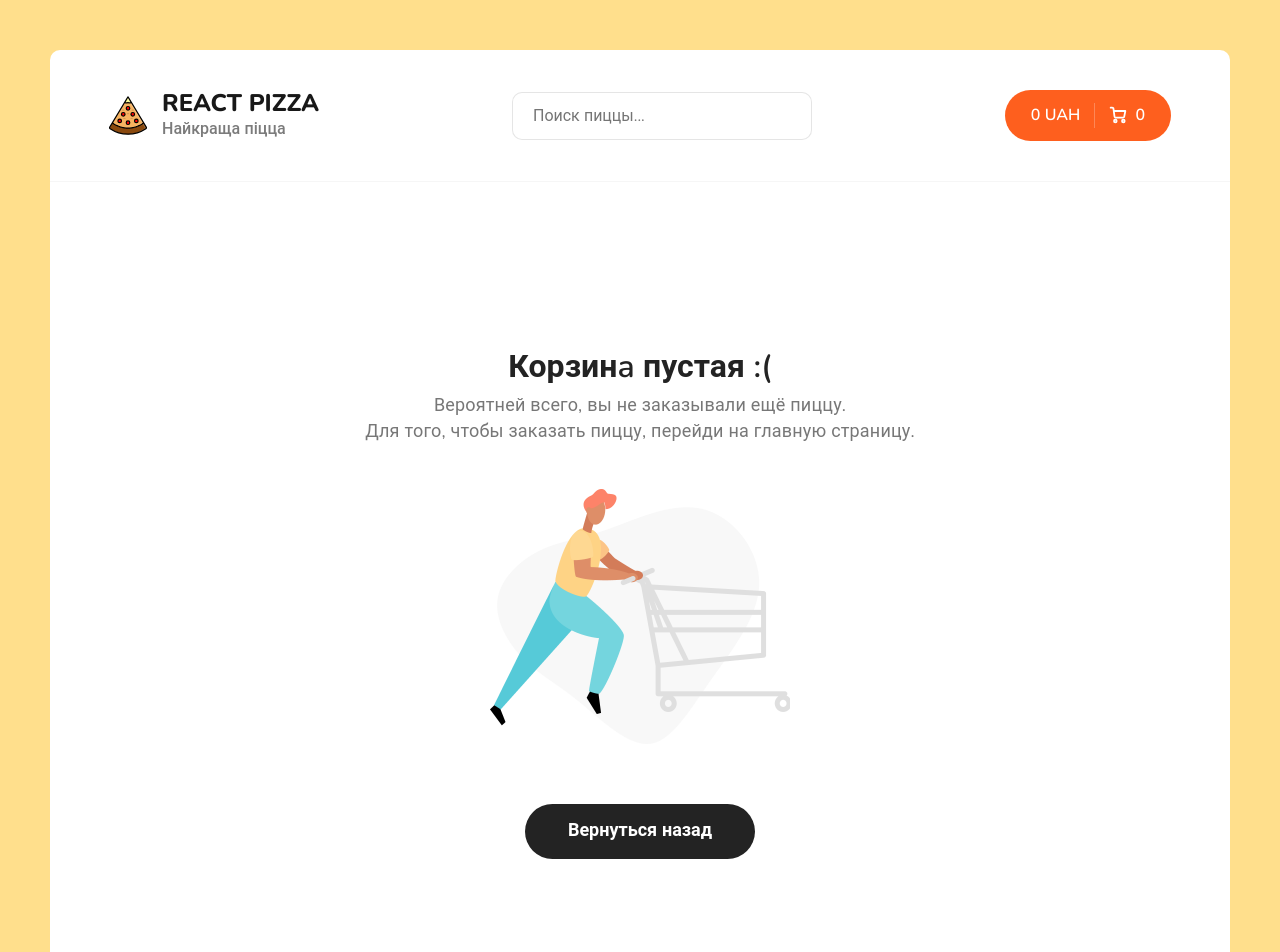
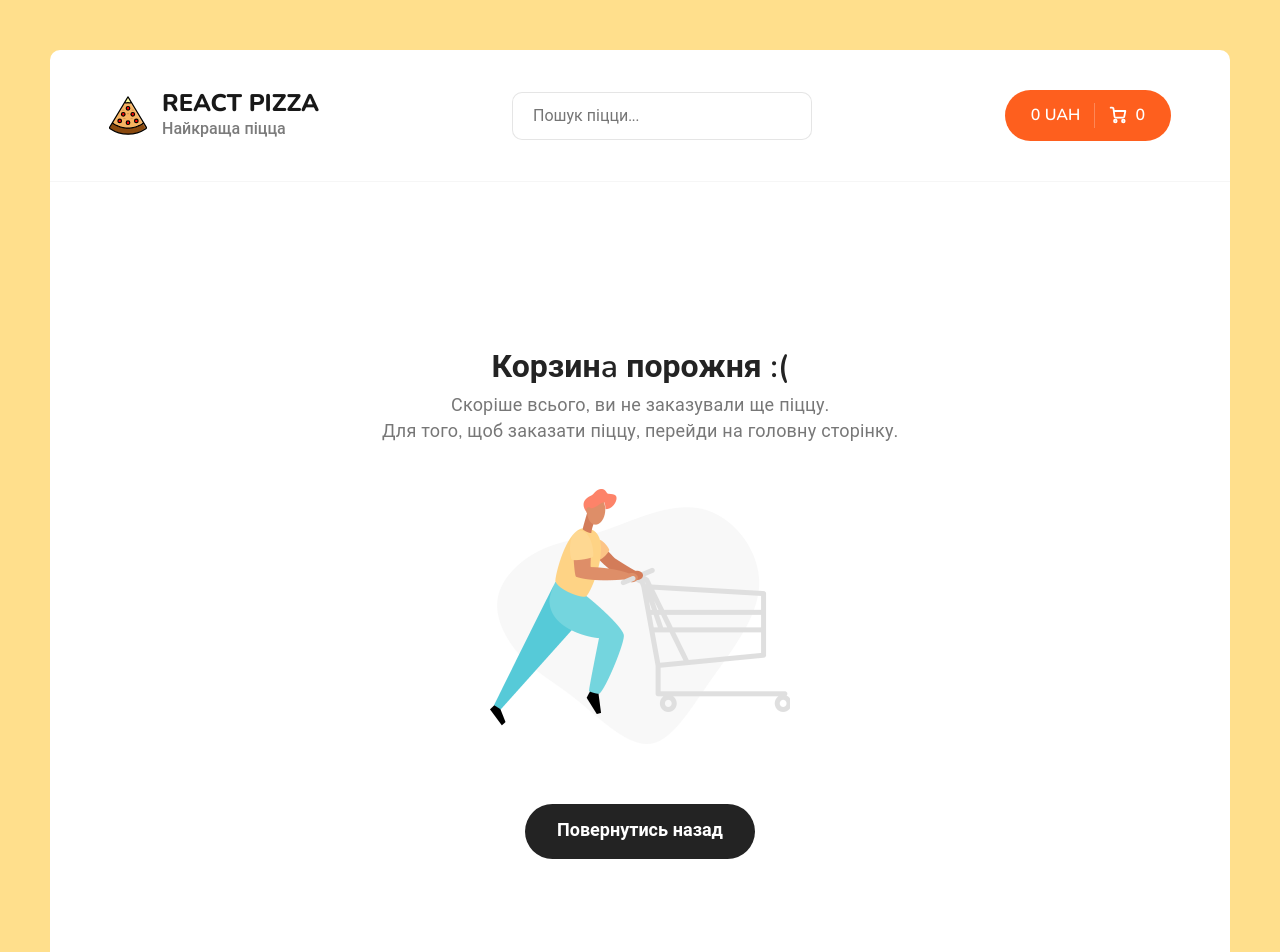
Before and after one commit to IvanOstapiv/react-pizza, a React (Vite) app: page /cart in a window 1280 px wide. Shown: the top 952 px of the page. Built offline with nearby package versions, Linux system fonts and the light colour scheme.

Commit message:
Replaced on ukrainian language

```diff
--- a/index.html
+++ b/index.html
@@ -10,7 +10,7 @@
     />
     <link rel="icon" type="image/svg+xml" href="/vite.svg" />
     <meta name="viewport" content="width=device-width, initial-scale=1.0" />
-    <title>Vite + React</title>
+    <title>Vite + React + TS</title>
   </head>
   <body>
     <div id="root"></div>
--- a/src/components/CartEmpty/index.tsx
+++ b/src/components/CartEmpty/index.tsx
@@ -6,14 +6,14 @@ const CartEmpty: React.FC = () => {
     <div className="content">
         <div className="container container--cart">
           <div className="cart cart--empty">
-            <h2>Корзинa пустая :(</h2>
+            <h2>Корзинa порожня :(</h2>
             <p>
-              Вероятней всего, вы не заказывали ещё пиццу.<br/>
-              Для того, чтобы заказать пиццу, перейди на главную страницу.
+              Скоріше всього, ви не заказували ще піццу.<br/>
+              Для того, щоб заказати піццу, перейди на головну сторінку.
             </p>
             <img src="/img/empty-cart.png" alt="Emptycart"/>
             <Link to="/" className="button button--black">
-              <span>Вернуться назад</span>
+              <span>Повернутись назад</span>
             </Link>
           </div>
         </div>
--- a/src/components/Categories/index.tsx
+++ b/src/components/Categories/index.tsx
@@ -6,7 +6,7 @@ type CategoriesProps = {
 }
 
 const Categories: React.FC<CategoriesProps> = ({value, onClickCategory }) => {
-  const categories = ['Все', 'Мясные', 'Вегетарианская', 'Гриль', 'Острые', 'Закрытые'];
+  const categories = ['Всі', "М'ясні", 'Вегетаріанська', 'Гриль', 'Гострі', 'Закриті'];
 
 
   return (
--- a/src/components/NotFoundBlock/index.tsx
+++ b/src/components/NotFoundBlock/index.tsx
@@ -7,7 +7,7 @@ const NotFoundBlock: React.FC = () => {
   return (
     <div className={styles.root}>
       <div className={styles.contentBlock}>
-        <h1>NotFound :( </h1>
+        <h1>Сторінка не знайдена :( </h1>
         <Link to="/">
           <button>Головна</button>
         </Link>
--- a/src/components/PizzaBlock/index.tsx
+++ b/src/components/PizzaBlock/index.tsx
@@ -75,9 +75,9 @@ const PizzaBlock: React.FC<PizzaBlockProps> = ({id, imageUrl, title, type, sizes
               fill="white"
             />
           </svg>
-          <span>Добавить</span>
+          <span>Додати</span>
           {
-          isAdded && isAdded > 0 && <i>{isAdded}</i>}
+          isAdded > 0 && <i>{isAdded}</i>}
         </button>
       </div>
     </div>
--- a/src/components/SearchInput/index.tsx
+++ b/src/components/SearchInput/index.tsx
@@ -67,7 +67,7 @@ const SearchInput: React.FC = () => {
           value={value}
           onChange={onChangetoSearch}
           className={styles.input}
-          placeholder="Поиск пиццы..."
+          placeholder="Пошук піцци..."
         />
         {searchValue && (
           <img onClick={inputDelete} width={20} height={20} src="./img/close.png" alt="clear"></img>
--- a/src/components/Sort/index.tsx
+++ b/src/components/Sort/index.tsx
@@ -12,7 +12,7 @@ const Sort: React.FC = () => {
   };
   const [open, setOpen] = React.useState(false);
 
-  const sortName: string[] = ['популярности', 'цене', 'алфавиту'];
+  const sortName: string[] = ['популярності', 'ціні', 'алфавіту'];
 
   React.useEffect(() => {
     const clickOutSide = (event: MouseEvent) => {
@@ -43,7 +43,7 @@ const Sort: React.FC = () => {
             fill="#2C2C2C"
           />
         </svg>
-        <b>Сортировка по:</b>
+        <b>Сортування за:</b>
         <span onClick={() => setOpen(!open)}>{sortName[sortID]}</span>
       </div>
       {open && (
--- a/src/pages/Cart.tsx
+++ b/src/pages/Cart.tsx
@@ -82,7 +82,7 @@ const Cart: React.FC = () => {
                   strokeLinejoin="round"></path>
               </svg>
 
-              <span onClick={() => dispatch(clearItems())}>Очистить корзину</span>
+              <span onClick={() => dispatch(clearItems())}>Очистити корзину</span>
             </div>
           </div>
           <div className="content__items">
@@ -93,7 +93,7 @@ const Cart: React.FC = () => {
           <div className="cart__bottom">
             <div className="cart__bottom-details">
               <span>
-                Всего пицц: <b>{totalItem} шт.</b>
+                Всього піцц: <b>{totalItem} шт.</b>
               </span>
               <span>
                 Сумма заказа: <b>{totalPrice} UAH</b>
@@ -114,11 +114,11 @@ const Cart: React.FC = () => {
                     strokeLinecap="round"
                     strokeLinejoin="round"></path>
                 </svg>
-                <span>Вернуться назад</span>
+                <span>Повернутись назад</span>
               </Link>
-              <div className="button pay-btn">
+              {/* <div className="button pay-btn">
                 <span>Оплатить сейчас</span>
-              </div>
+              </div> */}
             </div>
           </div>
         </div>
--- a/src/pages/CartItemBlock.tsx
+++ b/src/pages/CartItemBlock.tsx
@@ -23,7 +23,7 @@ const CartItemBlock: React.FC<CartItemProps> = ({ id, title, imageUrl, price, ty
     );
   };
   const onClickMinus = () => {
-    dispatch(minusItem(id))
+    count != 1 && dispatch(minusItem(id))
   };
   const onClickRemove = () => {
     dispatch(removeItem(id))
--- a/src/pages/Home.tsx
+++ b/src/pages/Home.tsx
@@ -50,7 +50,7 @@ const Home: React.FC = () => {
         <Categories value={categoryID} onClickCategory={onClickCategory} />
         <Sort />
       </div>
-      <h2 className="content__title">Все пиццы</h2>
+      <h2 className="content__title">Всі піцци</h2>
       <div className="content__items">
         {status === 'loading'
           ? [...Array(6)].map((_, index) => <Skeleton key={index} />)
--- a/src/pages/NotFound.tsx
+++ b/src/pages/NotFound.tsx
@@ -3,7 +3,8 @@ import NotFoundBlock from '../components/NotFoundBlock';
 
 const NotFound: React.FC = () => {
   return (
-    <iframe src="https://discord.com/widget?id=519552610890416128&theme=dark" width="350" height="500" allowTransparency={true} frameBorder="0" sandbox="allow-popups allow-popups-to-escape-sandbox allow-same-origin allow-scripts"></iframe>
+    <NotFoundBlock/>
+    // <iframe src="https://discord.com/widget?id=519552610890416128&theme=dark" width="350" height="500" allowTransparency={true} frameBorder="0" sandbox="allow-popups allow-popups-to-escape-sandbox allow-same-origin allow-scripts"></iframe>
   );
 }
 
```
